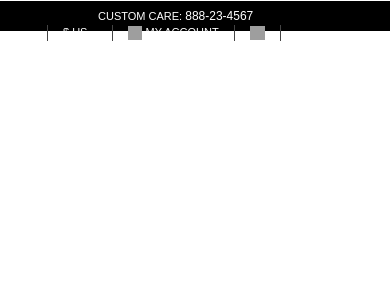
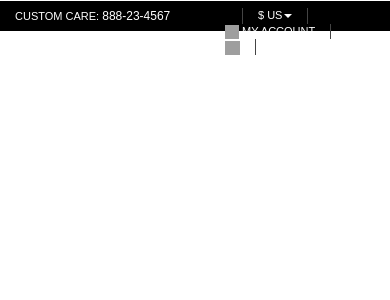
Before and after one commit to Littie/bwt, a PHP site: page /template.html in a window 390 px wide. Shown: the top 300 px of the page. Run offline with PHP 8.4, Linux system fonts and the light colour scheme; some libraries are stand-ins or nearby versions; grey boxes are pictures that could not be loaded.

Commit message:
[css + html] check h-info

```diff
--- a/css/style.css
+++ b/css/style.css
@@ -52,3 +52,13 @@ i.ic-loop {
 .h-info-phone {
     font-size: 12px;
 }
+
+@media screen and (max-width: 768px) {
+    .h-info-care {
+        margin-left: 0px;
+    }
+
+    .user {
+        float: right;
+    }
+}
--- a/template.html
+++ b/template.html
@@ -27,18 +27,20 @@
     <header id="header">
         <div class="container">
             <div class="row h-info">
-                <div class="col-md-8">
+                <div class="col-xs-6 col-sm-6 col-md-8">
                     <span class="h-info-care">custom care:</span>
                     <span class="h-info-phone">888-23-4567</span>
                 </div>
-                <div class="col-md-4 user">
+                <div class="col-xs-6 col-sm-6 col-md-4">
+                    <div class="user">
                         <a href="#" class="dropdown dropdown-toggle" data-toggle="dropdown">$ us<span class="caret"></span></a>
                         <ul class="dropdown-menu" role="menu" aria-labelledby="dLabel">
                             <li><a href="#">ru</a></li>
                             <li><a href="#">ua</a></li>
                         </ul>
-                    <a href="#"><i class="ic-user"></i> my account</a>
-                    <a href="#" class="h-info-user"><i class="ic-loop"></i></a>
+                        <a href="#"><i class="ic-user"></i> my account</a>
+                        <a href="#" class="h-info-user"><i class="ic-loop"></i></a>
+                    </div>
                 </div>
             </div>
         </div>
```
